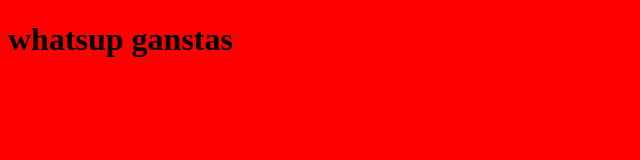
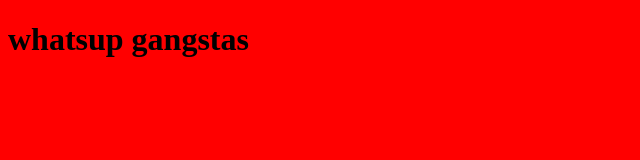
Before and after one commit to RanVaknin/test123, a plain HTML site: page index.html in a window 1280 px wide. Shown: the full height of the page, 0-640 px from the left. Drawn offline with Linux system fonts and the light colour scheme.

Commit message:
Fix typo in 'gangstas'

```diff
--- a/index.html
+++ b/index.html
@@ -5,7 +5,7 @@
     </head>
     <body bgcolor="red">
 
-        <h1>whatsup ganstas</h1>
+        <h1>whatsup gangstas</h1>
     </body>
 
 
```
